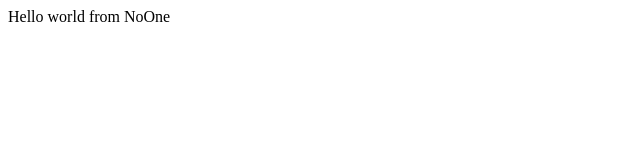
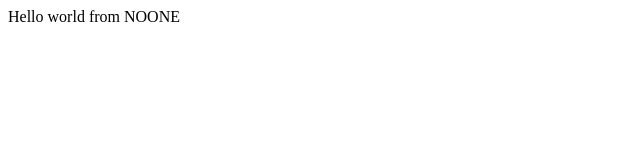
Before and after one commit to mehranburki/Bootcamp-2020-1st-lecture, a plain HTML site: page index.html in a window 1280 px wide. Shown: the full height of the page, 0-640 px from the left. Drawn offline with Linux system fonts and the light colour scheme.

Commit message:
Update index.html

```diff
--- a/index.html
+++ b/index.html
@@ -6,6 +6,7 @@
     <title>First example</title>
 </head>
 <body>
-    <div>Hello world from NoOne</div>
+    <div>Hello world from NOONE
+    </div>
 </body>
 </html>
```
